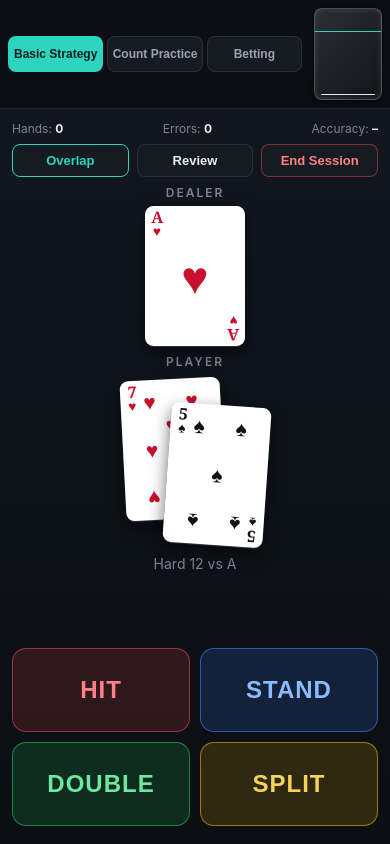
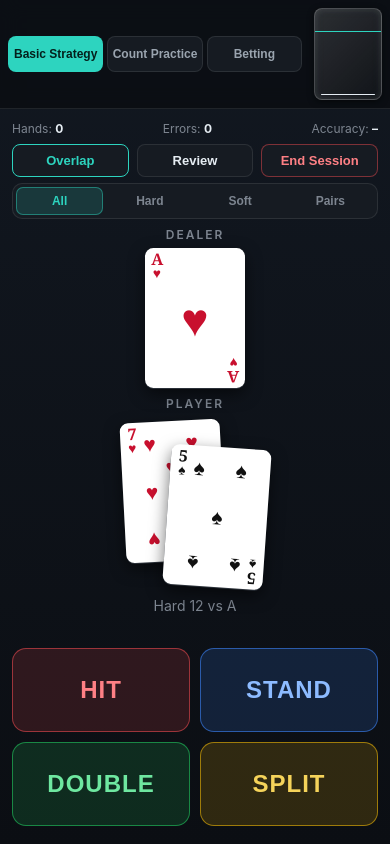
Before and after one commit to briantmorton-png/blackjack-trainer, a plain HTML site: page index.html in a window 390 px wide. Drawn offline with Linux system fonts and the light colour scheme.

Commit message:
Add Basic Strategy hand category focus toggle (All/Hard/Soft/Pairs)

```diff
--- a/index.html
+++ b/index.html
@@ -211,9 +211,21 @@
   #playerRow.overlap .card + .card { margin-left:-56px; margin-top:26px; transform:rotate(4deg); }
   #playerRow.overlap .card:first-child { transform:rotate(-3deg); }
 
-  /* Toolbar + End Session modal */
+  /* Toolbar + Focus filter + End Session modal */
   .toolbar { display:flex; gap:8px; justify-content:center; margin-top:8px; }
   .toolbar .revBtn { flex:1; max-width:130px; padding:8px 6px; }
+  .focusBar { display:flex; gap:3px; margin:6px auto 0; width:100%; max-width:406px; padding:3px;
+              background:var(--surface); border:1px solid var(--line); border-radius:10px; }
+  .fBtn { flex:1; background:transparent; border:1px solid transparent; border-radius:7px; color:var(--muted);
+          font-size:12px; font-weight:700; padding:6px 4px; }
+  .fBtn.active { background:rgba(45,212,191,.16); color:var(--accent); border-color:rgba(45,212,191,.45); }
+  @media (max-height:760px) {
+    .label { margin:4px 0 3px; font-size:11px; }
+    .info { margin-top:4px; font-size:13px; }
+    .card:not(.big) { width:84px; height:118px; font-size:17px; }
+    #playerRow.overlap .card + .card { margin-left:-46px; margin-top:18px; }
+    .actions button { height:64px; font-size:20px; }
+  }
   .endBtn { border-color:rgba(229,72,77,.5)!important; color:#ff8085!important; }
   #endModal { position:fixed; inset:0; z-index:46; display:none; align-items:center; justify-content:center;
               background:rgba(0,0,0,.7); padding:20px; }
@@ -245,6 +257,12 @@
   <section class="view active" id="strategy">
     <div class="stats"><span>Hands: <b id="hands">0</b></span><span>Errors: <b id="errs">0</b></span><span>Accuracy: <b id="acc">–</b></span></div>
     <div class="toolbar"><button class="revBtn" id="overlapBtn">Overlap</button><button class="revBtn" id="reviewBtn">Review</button><button class="revBtn endBtn" id="endBtn">End Session</button></div>
+    <div class="focusBar" id="focusBar" role="group" aria-label="Hand category focus">
+      <button class="fBtn active" data-focus="All">All</button>
+      <button class="fBtn" data-focus="Hard">Hard</button>
+      <button class="fBtn" data-focus="Soft">Soft</button>
+      <button class="fBtn" data-focus="Pair">Pairs</button>
+    </div>
     <div class="label">Dealer</div>
     <div class="row" id="dealerRow"></div>
     <div class="label">Player</div>
@@ -457,7 +475,12 @@ function evaluate(p1, p2, up) {
 }
 
 /* ---------- Mode 1 ---------- */
-const APP_VERSION = '0.5', RULES = '6D-S17-DAS', SESSION_KEY = 'bjSession';
+const APP_VERSION = '0.6', RULES = '6D-S17-DAS', SESSION_KEY = 'bjSession', FOCUS_KEY = 'bjFocus';
+const FOCUS_MODES = ['All', 'Hard', 'Soft', 'Pair'];
+let focusMode = (() => {
+  try { const f = localStorage.getItem(FOCUS_KEY); if (FOCUS_MODES.includes(f)) return f; } catch (e) {}
+  return 'All';
+})();
 // Every hand is logged; errors are derived. Session persists in localStorage until ended.
 function newSessionObj() {
   const d = new Date(), p = n => String(n).padStart(2, '0');
@@ -472,9 +495,80 @@ function saveSession() { try { localStorage.setItem(SESSION_KEY, JSON.stringify(
 const getErrors = () => session.hands.filter(h => !h.correct);
 let hand = null, frozen = false;
 
+function pullAt(idx) {
+  [shoe.cards[shoe.pos], shoe.cards[idx]] = [shoe.cards[idx], shoe.cards[shoe.pos]];
+  return draw();
+}
+function remIdx(pred) {
+  const out = [];
+  for (let i = shoe.pos; i < shoe.cards.length; i++) if (!pred || pred(shoe.cards[i])) out.push(i);
+  return out;
+}
+function dealCards(mode) {
+  if (atCut() || remaining() < 3) newShoe();
+  if (mode === 'All') { const p1 = draw(), up = draw(), p2 = draw(); return { p1, p2, up }; }
+  if (mode === 'Soft') {
+    let aces = remIdx(c => c.value === 11), nonAces = remIdx(c => c.value !== 11);
+    if (aces.length < 1 || nonAces.length < 1 || remaining() < 3) {
+      newShoe(); aces = remIdx(c => c.value === 11);
+    }
+    const aCard = pullAt(aces[cryptoInt(aces.length)]);
+    nonAces = remIdx(c => c.value !== 11);
+    const bCard = pullAt(nonAces[cryptoInt(nonAces.length)]);
+    const up = pullAt(shoe.pos + cryptoInt(remaining()));
+    const [p1, p2] = cryptoInt(2) ? [aCard, bCard] : [bCard, aCard];
+    return { p1, p2, up };
+  }
+  if (mode === 'Pair') {
+    const pairVals = () => {
+      const cnt = {};
+      for (let i = shoe.pos; i < shoe.cards.length; i++) { const v = shoe.cards[i].value; cnt[v] = (cnt[v] || 0) + 1; }
+      return Object.keys(cnt).filter(v => cnt[v] >= 2).map(Number);
+    };
+    let vals = pairVals();
+    if (!vals.length || remaining() < 3) { newShoe(); vals = pairVals(); }
+    const v = vals[cryptoInt(vals.length)];
+    let pool = remIdx(c => c.value === v);
+    const p1 = pullAt(pool[cryptoInt(pool.length)]);
+    pool = remIdx(c => c.value === v);
+    const p2 = pullAt(pool[cryptoInt(pool.length)]);
+    const up = pullAt(shoe.pos + cryptoInt(remaining()));
+    return { p1, p2, up };
+  }
+  // Hard: two non-Ace cards with different blackjack values
+  let nonAces = remIdx(c => c.value !== 11);
+  if (remaining() < 3 || new Set(nonAces.map(i => shoe.cards[i].value)).size < 2) {
+    newShoe(); nonAces = remIdx(c => c.value !== 11);
+  }
+  let a, b, tries = 0;
+  do {
+    a = nonAces[cryptoInt(nonAces.length)];
+    b = nonAces[cryptoInt(nonAces.length)];
+  } while (shoe.cards[a].value === shoe.cards[b].value && ++tries < 40);
+  const cardB = shoe.cards[a].value !== shoe.cards[b].value ? shoe.cards[b] : null;
+  const p1 = pullAt(a);
+  let p2;
+  if (cardB) {
+    p2 = pullAt(shoe.cards.indexOf(cardB, shoe.pos));
+  } else {
+    const rest = remIdx(c => c.value !== 11 && c.value !== p1.value);
+    p2 = pullAt(rest[cryptoInt(rest.length)]);
+  }
+  const up = pullAt(shoe.pos + cryptoInt(remaining()));
+  return { p1, p2, up };
+}
+function setFocus(mode, redeal) {
+  if (!FOCUS_MODES.includes(mode)) return;
+  focusMode = mode;
+  try { localStorage.setItem(FOCUS_KEY, mode); } catch (e) {}
+  document.querySelectorAll('#focusBar .fBtn').forEach(b => b.classList.toggle('active', b.dataset.focus === mode));
+  if (redeal && !frozen && (!hand || (mode !== 'All' && hand.type !== mode))) dealHand();
+}
+document.querySelectorAll('#focusBar .fBtn').forEach(b =>
+  b.addEventListener('click', () => setFocus(b.dataset.focus, true)));
+
 function dealHand() {
-  if (atCut() || remaining() < 3) newShoe();
-  const p1 = draw(), up = draw(), p2 = draw();
+  const { p1, p2, up } = dealCards(focusMode);
   hand = { p1, p2, up, ...evaluate(p1, p2, up) };
   document.getElementById('dealerRow').innerHTML = cardHTML(up);
   document.getElementById('playerRow').innerHTML = cardHTML(p1) + cardHTML(p2);
@@ -668,6 +762,7 @@ function setOverlap(on) {
 setOverlap((() => { try { return localStorage.getItem('bjOverlap') !== '0'; } catch (e) { return true; } })());
 overlapBtn.addEventListener('click', () => setOverlap(!playerRowEl.classList.contains('overlap')));
 
+setFocus(focusMode, false);
 newShoe(); updateStats(); dealHand();
 })();
 </script>
```
